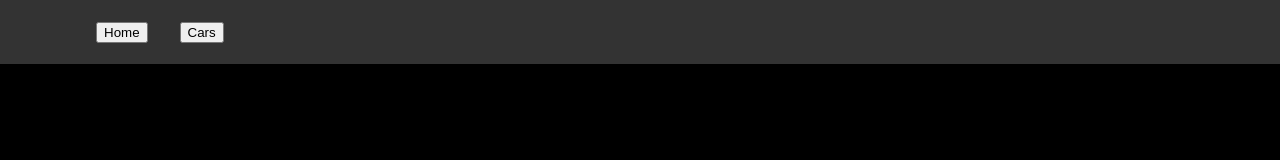
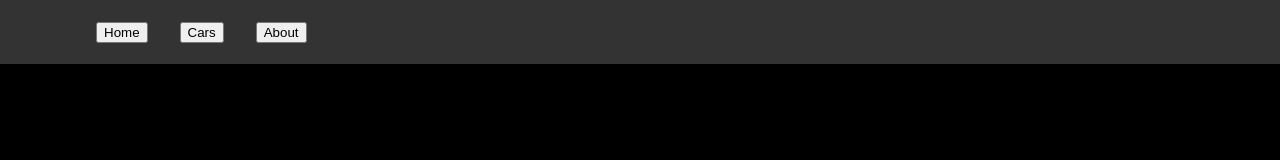
Before and after one commit to ferrarizaum/garage-front, a React (Create React App) app: page / in a window 1280 px wide. Shown: the top 160 px of the page. Built offline with nearby package versions, Linux system fonts and the light colour scheme.

Commit message:
adding about button

```diff
--- a/src/components/NavBar.jsx
+++ b/src/components/NavBar.jsx
@@ -19,6 +19,9 @@ const Navbar = () => {
           <li style={{ paddingLeft: "2em" }}>
             <button onClick={() => navigate("/cars")}>Cars</button>
           </li>
+          <li style={{ paddingLeft: "2em" }}>
+            <button>About</button>
+          </li>
         </ul>
       </nav>
     </div>
```
